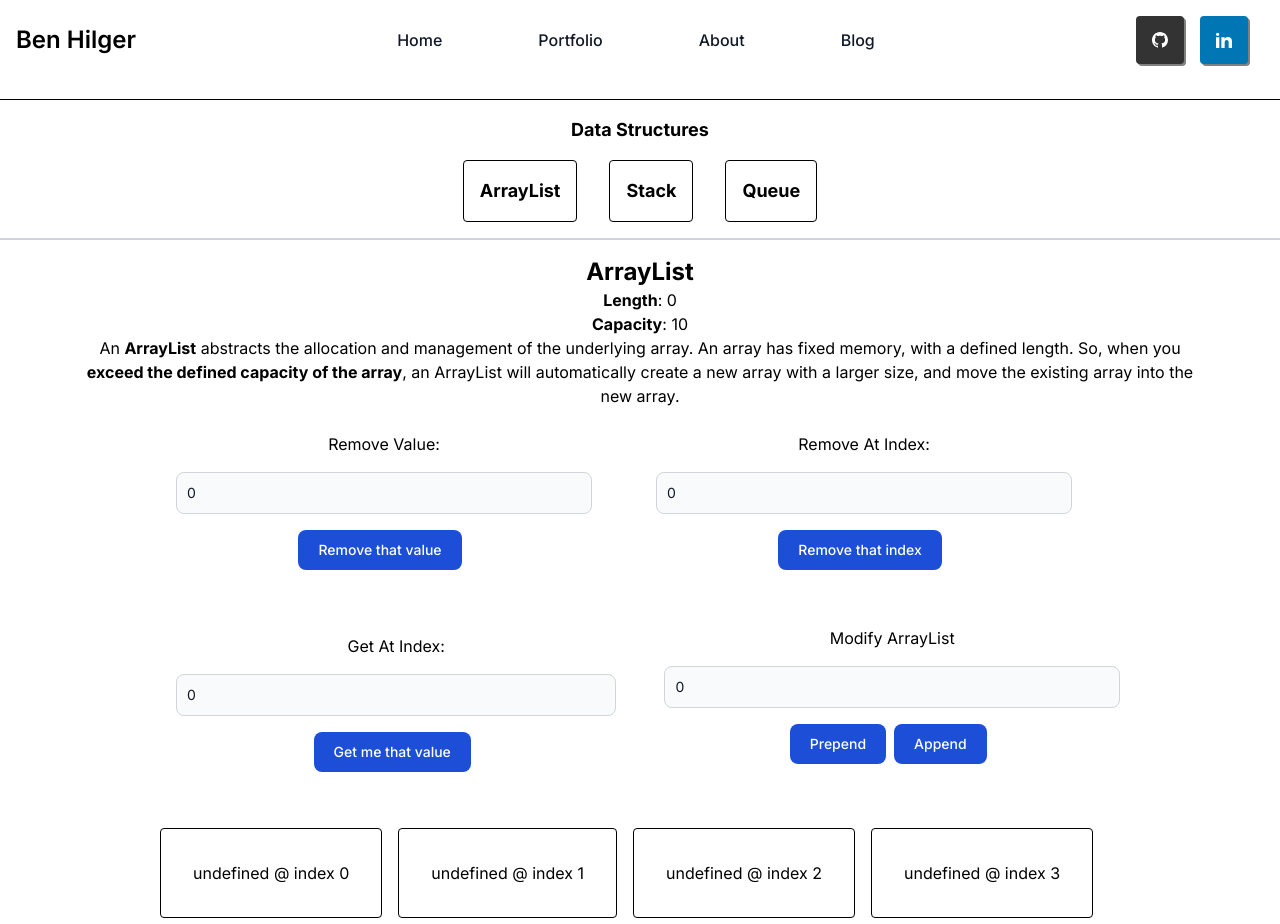
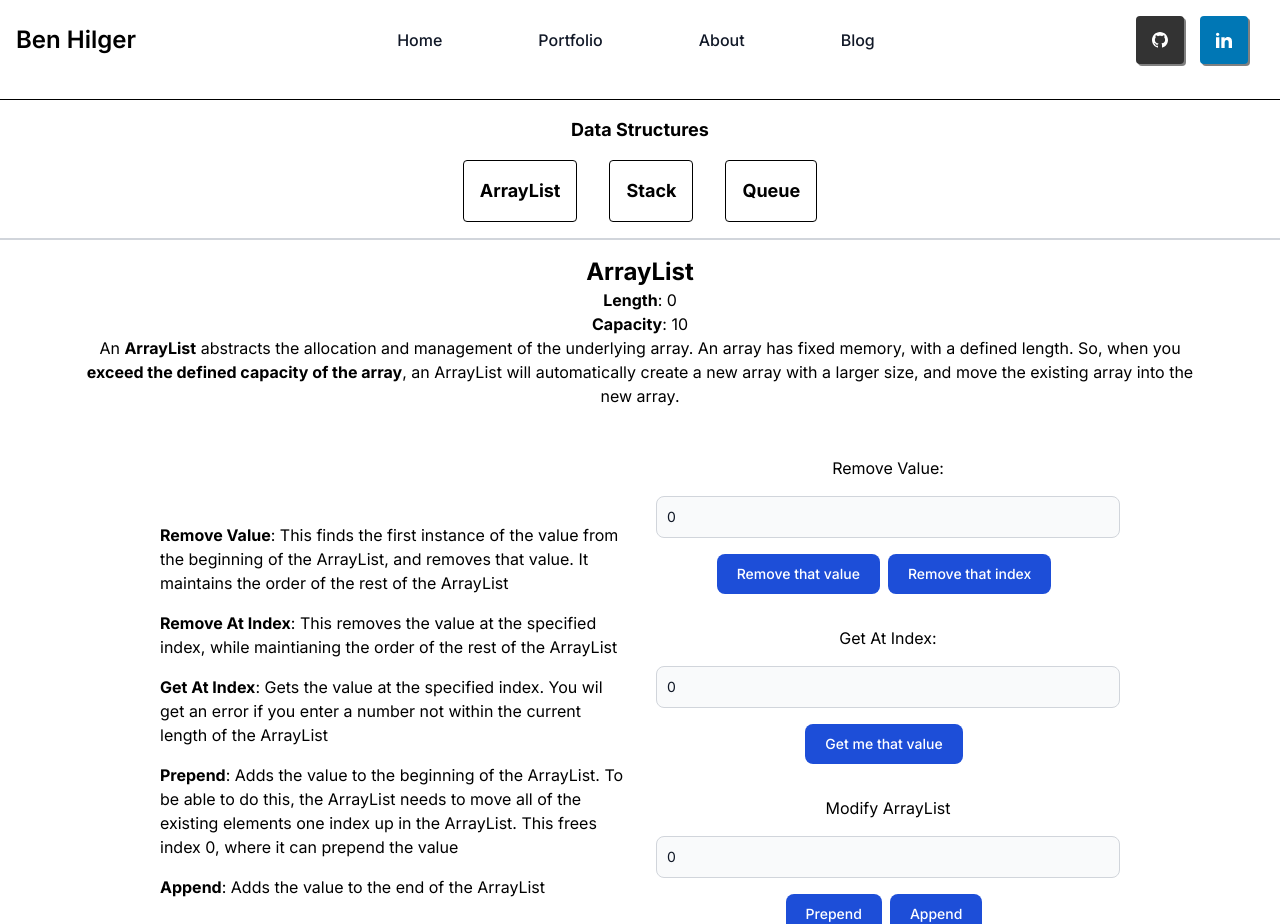
Before and after one commit to Ben-Hilger/website, a Next.js app in the folder web/: page /data-structures/arraylist in a window 1280 px wide. Shown: the top 924 px of the page. Built offline with nearby package versions, Linux system fonts and the light colour scheme.

Commit message:
feature: update arraylist page to match stack/queue layout

```diff
--- a/web/src/app/data-structures/arraylist/page.tsx
+++ b/web/src/app/data-structures/arraylist/page.tsx
@@ -12,18 +12,19 @@ export default function ArrayList() {
 
     let [inputText, setInputText] = React.useState<number>(0);
 
-    let [getResultValue, setGetResultValue] = React.useState("");
     let [getValue, setGetValue] = React.useState<number>(0);
 
     let [removeAtValue, setRemoveAtValue] = React.useState<number>(0);
 
     let [removeValue, setRemoveValue] = React.useState<number>(0);
 
+    let [resultValue, setResultValue] = React.useState("");
+
     function addToArrayList() {
         const newLength = incrementLength();
         const arrayValidation = validateArraySize(newLength);
         let array = arrayValidation.array;
-        array[newLength -1 ] = inputText;
+        array[newLength - 1] = inputText;
         updateStates(array, arrayValidation.capacity, newLength);
     }
 
@@ -32,7 +33,7 @@ export default function ArrayList() {
         const arrayValidation = validateArraySize(newLength);
         let array = arrayValidation.array;
         for (let i = arrayList.length - 1; i >= 0; i--) {
-            if (array[i] != undefined)  {
+            if (array[i] != undefined) {
                 array[i + 1] = array[i];
             }
         }
@@ -100,18 +101,18 @@ export default function ArrayList() {
     function getIndexValue() {
         const getIndex: number = Number(getValue);
         if (isNaN(getIndex)) {
-            setGetResultValue("Please enter a valid value");
+            setResultValue("Please enter a valid value");
             return;
         } else if (getIndex >= length || getIndex < 0) {
-            setGetResultValue("You entered a number outside the bounds of the current array");
+            setResultValue("You entered a number outside the bounds of the current array");
             return;
         }
         const indexValue = arrayList[getIndex];
-        setGetResultValue(`The value is: ${indexValue}`);
+        setResultValue(`The value is: ${indexValue}`);
     }
 
     function resetGetIndexValue() {
-        setGetResultValue("");
+        setResultValue("");
         setGetValue(0);
     }
 
@@ -119,9 +120,7 @@ export default function ArrayList() {
         return arrayList.map((item, index) => {
             return (
                 <div className="mr-1 mt-1 border-01 p-2 border-rounded" key={index}>
-                    <div className="flex flex-col">
                     <p className="m-0 p-0">{item}</p>
-                    </div>
                 </div>
             );
         })
@@ -133,10 +132,7 @@ export default function ArrayList() {
         let emptySlots = [];
 
         for (let i = 0; i < numberOfEmptySlots; i++) {
-            emptySlots.push(<div key={i} className="mr-1 mt-1 border-01 p-2 border-rounded">
-                                <div className="flex flex-col">
-                                    undefined @ index {i + offset}
-                                </div>
+            emptySlots.push(<div key={i} className="mr-1 mt-1 border-01 p-2 border-rounded bg-gray-300">
             </div>)
         }
 
@@ -152,51 +148,24 @@ export default function ArrayList() {
                     onChange={evt => setRemoveValue(Number(evt.target.value))}
                     className="w-100 mb-1 mt-1 bg-gray-50 border border-gray-300 text-gray-900 text-sm rounded-lg focus:ring-blue-500 focus:border-blue-500 block w-full p-2.5 dark:bg-gray-700 dark:border-gray-600 dark:placeholder-gray-400 dark:text-white dark:focus:ring-blue-500 dark:focus:border-blue-500"
                 />
+                <div className="flex flex-row">
                     <button type="button"
                         className="text-white bg-blue-700 hover:bg-blue-800 focus:ring-4 focus:ring-blue-300 font-medium rounded-lg text-sm px-5 py-2.5 me-2 mb-2 dark:bg-blue-600 dark:hover:bg-blue-700 focus:outline-none dark:focus:ring-blue-800"
                         onClick={_ => removeValueInArray()}>
                         Remove that value
                     </button>
-                </>
-
-        );
-    }
-
-    function removeAtInputRegion() {
-        return (
-                <>
-                    <p>Remove At Index:</p>
-                    <input type="number"
-                        value={removeAtValue}
-                        onChange={evt => setRemoveAtValue(Number(evt.target.value))}
-                        className="w-100 mb-1 mt-1 bg-gray-50 border border-gray-300 text-gray-900 text-sm rounded-lg focus:ring-blue-500 focus:border-blue-500 block w-full p-2.5 dark:bg-gray-700 dark:border-gray-600 dark:placeholder-gray-400 dark:text-white dark:focus:ring-blue-500 dark:focus:border-blue-500"
-                    />
                     <button type="button"
                         className="text-white bg-blue-700 hover:bg-blue-800 focus:ring-4 focus:ring-blue-300 font-medium rounded-lg text-sm px-5 py-2.5 me-2 mb-2 dark:bg-blue-600 dark:hover:bg-blue-700 focus:outline-none dark:focus:ring-blue-800"
                         onClick={_ => removeAtIndex()}>
                         Remove that index
                     </button>
+                </div>
             </>
 
         );
     }
 
     function getAtInputRegion() {
-        if (getResultValue)  {
-            return (
-                <>
-                    <p className="mb-1">{ getResultValue }</p>
-                    <p className="mb-1"><b>The calculation to get this value is</b>:</p><p> (mem loc of array) + (index * size_of_type_in_bytes)</p>
-                    <p className="mb-1"><b>Example</b>: int32 is four bytes long, so the calculation would be: (mem loc) + ({getValue} * 4) </p>
-                    <button type="button"
-                            className="text-white bg-blue-700 hover:bg-blue-800 focus:ring-4 focus:ring-blue-300 font-medium rounded-lg text-sm px-5 py-2.5 me-2 mb-2 dark:bg-blue-600 dark:hover:bg-blue-700 focus:outline-none dark:focus:ring-blue-800"
-                            onClick={_ => resetGetIndexValue()}>
-                        Reset
-                    </button>
-                </>
-            );
-        }
-
         return (
             <>
                 <p>Get At Index:</p>
@@ -243,27 +212,26 @@ export default function ArrayList() {
                 <p><b>Length</b>: {length}</p>
                 <p><b>Capacity</b>: {capacity}</p>
                 <p className="text-center pl-5 pr-5">An <b>ArrayList</b> abstracts the allocation and management of the underlying array. An array has fixed memory, with a defined length. So, when you <b>exceed the defined capacity of the array</b>, an ArrayList will automatically create a new array with a larger size, and move the existing array into the new array.</p>
-                <div className="flex flex-col w-75">
-                    <div className="flex flex-row">
-                        <div className="flex flex-col align-items-center justify-content-center p-0_5 pl-1 pr-1 mt-1 mr-2 w-100">
-                            { removeValueRegion() }
+                <div className="flex flex-row w-75 pt-2 align-items-center justify-content-center">
+                    <div className="flex flex-col flex-1 pr-2">
+                       <p className="pb-1"><b>Remove Value</b>: This finds the first instance of the value from the beginning of the ArrayList, and removes that value. It maintains the order of the rest of the ArrayList</p>
+                       <p className="pb-1"><b>Remove At Index</b>: This removes the value at the specified index, while maintianing the order of the rest of the ArrayList</p>
+                       <p className="pb-1"><b>Get At Index</b>: Gets the value at the specified index. You wil get an error if you enter a number not within the current length of the ArrayList</p>
+                       <p className="pb-1"><b>Prepend</b>: Adds the value to the beginning of the ArrayList. To be able to do this, the ArrayList needs to move all of the existing elements one index up in the ArrayList. This frees index 0, where it can prepend the value</p>
+                       <p><b>Append</b>: Adds the value to the end of the ArrayList</p>
                     </div>
-                        <div className="flex flex-col align-items-center justify-content-center p-0_5 pl-1 pr-1 mt-1 mr-2 w-100">
-                            { removeAtInputRegion() }
+                    <div className="flex flex-col align-items-center justify-content-center flex-1">
+                            {removeValueRegion()}
+                            {getAtInputRegion()}
+                            {modifyArrayListInputRegion()}
                     </div>
                 </div>
-                    <div className="flex flex-row">
-                        <div className="flex flex-col align-items-center justify-content-center p-0_5 pl-1 pr-1 mt-1 mr-2 w-100">
-                            { getAtInputRegion() }
-                        </div>
-                        <div className="flex flex-col justify-content-center align-items-center w-100">
-                            { modifyArrayListInputRegion() }
-                        </div>
-                    </div>
+                <div className="p-1">
+                    <p><b>Result</b>: {resultValue} </p>
                 </div>
                 <div className="flex flex-row align-items-center w-75 flex-wrap">
-                    { getArrayListDisplay() }
-                    { getEmptySlots() }
+                    {getArrayListDisplay()}
+                    {getEmptySlots()}
                 </div>
             </div>
         </>
```
Lines whose indentation alone changed are shown as unchanged.
